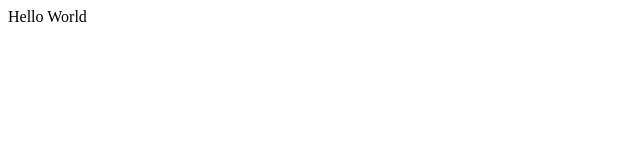
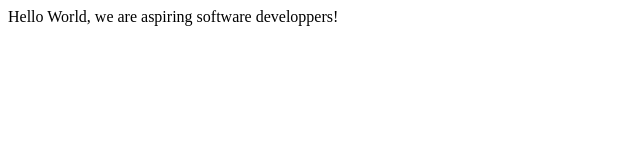
Before and after one commit to jbrime15/microverse-first-project, a plain HTML site: page index.html in a window 1280 px wide. Shown: the whole page, without its empty margins (0-640 px from the left). Drawn offline with Linux system fonts and the light colour scheme.

Commit message:
Adding something

```diff
--- a/index.html
+++ b/index.html
@@ -5,7 +5,7 @@
     <meta http-equiv="X-UA-Compatible" content="IE=edge">
     <meta name="viewport" content="width=device-width, initial-scale=1.0">
     <title>Microverse-test-project</title>
-    Hello World
+    Hello World, we are aspiring software developpers!
 </head>
 <body>
 
```
